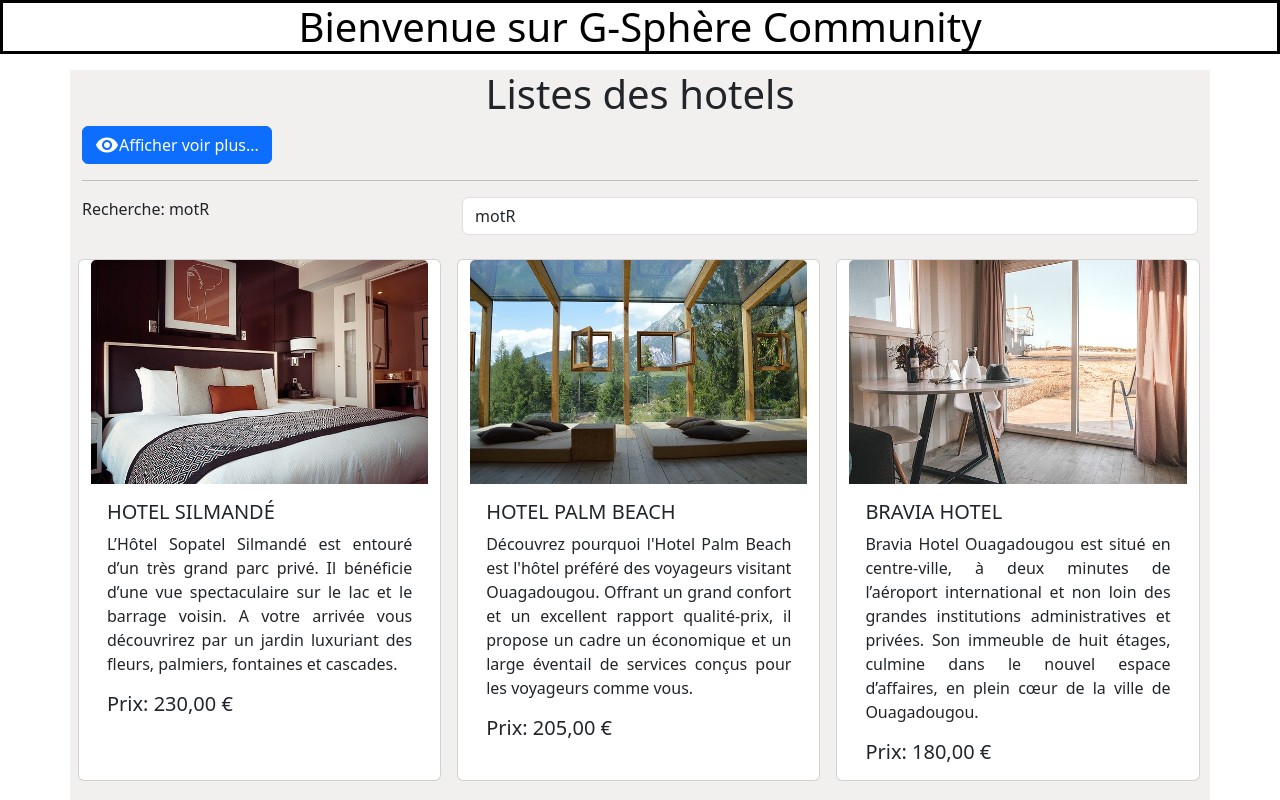
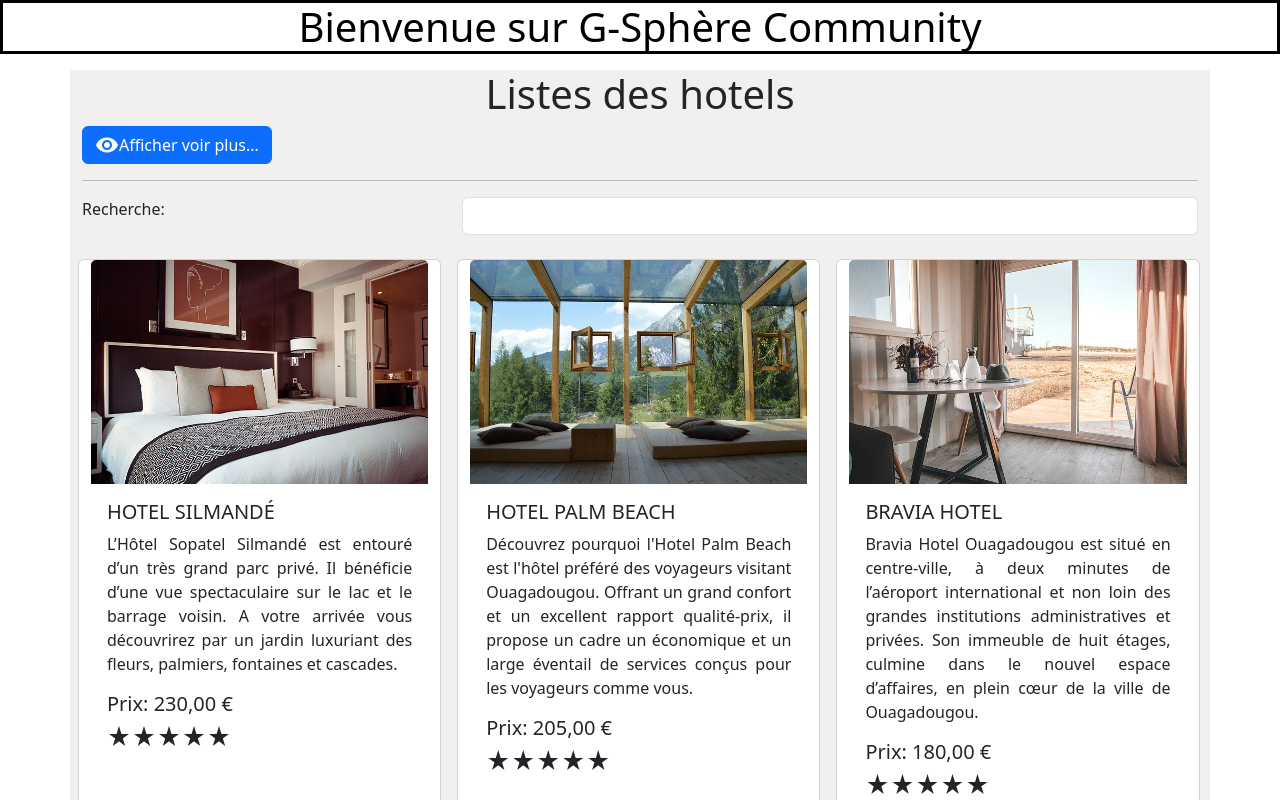
Before and after one commit to gangosimeon/ng-perso-app, an Angular app: page / in a window 1280 px wide. Shown: the top 800 px of the page. Built offline with nearby package versions, Linux system fonts and the light colour scheme.

Commit message:
add star-rating component

```diff
--- a/src/app/app.component.html
+++ b/src/app/app.component.html
@@ -1,5 +1,5 @@
 <!DOCTYPE html>
-<html lang="en">
+<html lang="fr">
 <head>
   <meta charset="UTF-8">
   <meta name="viewport" content="width=device-width, initial-scale=1.0">
@@ -10,5 +10,6 @@
 
   <app-hotel-list></app-hotel-list>
 
+
 </body>
 </html>
--- a/src/app/app.module.ts
+++ b/src/app/app.module.ts
@@ -7,12 +7,16 @@ import { HotelListComponent } from './hotel-list/hotel-list.component';
 import { FormsModule } from '@angular/forms';
 import { CommonModule, registerLocaleData } from '@angular/common';
 import LocaleFr from '@angular/common/locales/fr';
+import { ReplaceComma } from './shared/pipes/replaceComma';
+import { StarRatingComponent } from './shared/components/star-rating/star-rating.component';
 registerLocaleData(LocaleFr);
 
 @NgModule({
   declarations: [
     AppComponent,
-    HotelListComponent
+    HotelListComponent,
+    ReplaceComma,
+    StarRatingComponent
   ],
   imports: [
     BrowserModule,
--- a/src/app/hotel-list/hotel-list.component.html
+++ b/src/app/hotel-list/hotel-list.component.html
@@ -12,21 +12,22 @@
 
     <div class="row mb-3 mt-3">
         <div class="col-md-4">
-            Recherche: {{motRech}}
+          Recherche:  {{filterHotel}}
         </div>
         <div class="col-md-8">
-            <input type="text" class="form-control" [(ngModel)]="motRech">
+            <input type="text" class="form-control" [(ngModel)]="filterHotel">
         </div>
     </div>
 
     <div class="row  d-flex">
-        <div class="card m-2 mb-4" style="width: 22.7rem;" *ngFor="let hotel of hotels">
-            <img [src]="hotel.img" [title]="hotel.nom" class="card-img-top" [alt]="hotel.nom">
+        <div class="card m-2 mb-4" style="width: 22.7rem;" *ngFor="let hotel of filteredHotels">
+            <img [src]="hotel.imgUrl" [title]="hotel.nom" class="card-img-top" [alt]="hotel.nom">
             <div class="card-body">
-            <h5 class="card-title">{{hotel.nom | uppercase}}</h5>
-            <p class="card-text justify-content">{{hotel.description }}</p>
-            <h5 class="card-text" *ngIf="hotel.prix !=null ">Prix: {{hotel.prix | currency: 'EUR' :'symbol':'1.2-2':'fr'}}</h5>
-            <a href="#" class="btn btn-primary" *ngIf="bool">Voir plus...</a>
+                <h5 class="card-title">{{hotel.nom | uppercase}}</h5>
+                <p class="card-text justify-content">{{hotel.description }}</p>
+                <h5 class="card-text" *ngIf="hotel.prix !=null ">Prix: {{hotel.prix | currency : 'EUR' :'symbol':'1.2-2':'fr'}}</h5>
+                <app-star-rating [rating]="hotel.rating"></app-star-rating>
+                <a href="#" class="btn btn-primary" *ngIf="bool">Voir plus...</a>
             </div>
         </div>
     </div>
--- a/src/app/hotel-list/hotel-list.component.ts
+++ b/src/app/hotel-list/hotel-list.component.ts
@@ -1,22 +1,84 @@
-import { Component } from '@angular/core';
-
+import { Component, OnInit } from '@angular/core';
+import { Hotel } from '../models/hotel.model';
 @Component({
   selector: 'app-hotel-list',
   templateUrl: './hotel-list.component.html',
   styleUrls: ['./hotel-list.component.scss']
 })
-export class HotelListComponent {
+export class HotelListComponent implements OnInit{
   title="Listes des hotels "
-  public hotels=[
-    {id:1,nom: "Hotel Silmandé",img:"assets/hotel-room.jpg",prix:230,description: "L’Hôtel Sopatel Silmandé est entouré d’un très grand parc privé. Il bénéficie d’une vue spectaculaire sur le lac et le barrage voisin. A votre arrivée vous découvrirez par un jardin luxuriant des fleurs, palmiers, fontaines et cascades. "},
-    {id:2,nom: "Hotel Palm Beach",img:"assets/window.jpg",prix:205,description: "Découvrez pourquoi l'Hotel Palm Beach est l'hôtel préféré des voyageurs visitant Ouagadougou. Offrant un grand confort et un excellent rapport qualité-prix, il propose un cadre un économique et un large éventail de services conçus pour les voyageurs comme vous."},
-    {id:3,nom: "Bravia Hotel",img:"assets/indoors.jpg",prix:180,description: "Bravia Hotel Ouagadougou est situé en centre-ville, à deux minutes de l’aéroport international et non loin des grandes institutions administratives et privées. Son immeuble de huit étages, culmine dans le nouvel espace d’affaires, en plein cœur de la ville de Ouagadougou."},
-    {id:4,nom: "Hotel Royal Beach",img:"assets/the-interior.jpg",prix:130,description: "Expérience Fort, le Royal Beach Hotel propose cent quarante chambres, dont des suites toutes climatisées, quatorze au niveau septembre, toutes non-fumeurs ; avec écran plat ; mini-bar; téléphone; salle de bain; internet haut débit etc."}
+  public hotels:Hotel[]=[
+    {
+      id:1,
+      nom: "Hotel Silmandé",
+      imgUrl:"assets/hotel-room.jpg",
+      prix:230,
+      description: "L’Hôtel Sopatel Silmandé est entouré d’un très grand parc privé. Il bénéficie d’une vue spectaculaire sur le lac et le barrage voisin. A votre arrivée vous découvrirez par un jardin luxuriant des fleurs, palmiers, fontaines et cascades. ",
+      rating:2
+    },
+    {
+      id:2,
+      nom: "Hotel Palm Beach",
+      imgUrl:"assets/window.jpg",
+      prix:205,
+      description: "Découvrez pourquoi l'Hotel Palm Beach est l'hôtel préféré des voyageurs visitant Ouagadougou. Offrant un grand confort et un excellent rapport qualité-prix, il propose un cadre un économique et un large éventail de services conçus pour les voyageurs comme vous.",
+      rating:5
+    },
+    {
+      id:3,
+      nom: "Bravia Hotel",
+      imgUrl:"assets/indoors.jpg",
+      prix:180,
+      description: "Bravia Hotel Ouagadougou est situé en centre-ville, à deux minutes de l’aéroport international et non loin des grandes institutions administratives et privées. Son immeuble de huit étages, culmine dans le nouvel espace d’affaires, en plein cœur de la ville de Ouagadougou.",
+      rating:3.5
+    },
+    {
+      id:4,
+      nom: "Hotel Royal Beach",
+      imgUrl:"assets/the-interior.jpg",
+      prix:130,
+      description: "Expérience Fort, le Royal Beach Hotel propose cent quarante chambres, dont des suites toutes climatisées, quatorze au niveau septembre, toutes non-fumeurs ; avec écran plat ; mini-bar; téléphone; salle de bain; internet haut débit etc.",
+      rating:4
+    }
 
   ]
 
+  public filteredHotels:Hotel[]=[];
+
   public bool !:boolean;
-  public motRech ="motR"
+  public motRech ="motR";
+  private _filterHotel="mot"
+
+
+
+  ngOnInit(): void {
+   this.filteredHotels=this.hotels;
+   this.filterHotel=""
+  }
+   /**
+     * get
+     */
+   public get hotelFilter():string {
+    return this._filterHotel;
+  }
+
+
+  /**
+   * set
+   */
+  public set filterHotel(hotel:string) {
+    this._filterHotel= hotel;
+    this.filteredHotels=this.hotelFilter ? this.filterHotels(this.hotelFilter) : this.hotels;
+  }
+
+  private filterHotels(hotelRech:string): Hotel[] {
+    hotelRech = hotelRech.toLocaleLowerCase();
+
+    const res = this.hotels.filter(
+      (hotel:Hotel)=> hotel.nom.toLocaleLowerCase().indexOf(hotelRech)!=-1
+    );
+    return res;
+  }
 
   public AfficherCacher():void{
     this.bool = !this.bool;
--- /dev/null
+++ b/src/app/shared/components/star-rating/star-rating.component.html
@@ -0,0 +1,10 @@
+<div class="star-container">
+
+    <span class="star-wrapper" >
+        <span class="material-icons">star_rate</span>
+        <span class="material-icons">star_rate</span>
+        <span class="material-icons">star_rate</span>
+        <span class="material-icons">star_rate</span>
+        <span class="material-icons">star_rate</span>
+    </span>
+</div>
--- /dev/null
+++ b/src/app/shared/components/star-rating/star-rating.component.scss
@@ -0,0 +1,17 @@
+.star-container{
+    cursor: pointer;
+    height: 30px;
+    overflow: hidden;
+
+}
+
+span{
+    width: 25px;
+}
+
+
+.star-wrapper{
+    width: 125px;
+    cursor: pointer;
+    display: inline;
+}
--- /dev/null
+++ b/src/app/shared/components/star-rating/star-rating.component.ts
@@ -0,0 +1,21 @@
+import { Component, Input, OnChanges, SimpleChanges } from '@angular/core';
+
+@Component({
+  selector: 'app-star-rating',
+  templateUrl: './star-rating.component.html',
+  styleUrls: ['./star-rating.component.scss']
+})
+export class StarRatingComponent implements OnChanges{
+
+  @Input() public rating =2;
+  public starWidth !:number;
+
+
+  ngOnChanges(){
+
+    this.starWidth = this.rating*125/5;
+    console.log(this.starWidth)
+  }
+
+
+}
--- /dev/null
+++ b/src/app/shared/pipes/replaceComma.ts
@@ -0,0 +1,18 @@
+import { Pipe, PipeTransform } from "@angular/core";
+
+@Pipe({
+    name:'replaceComma'
+})
+
+export class ReplaceComma implements PipeTransform{
+
+    transform(value: string): string {
+        if(!!value){
+            return value.replace(/,/,'.')
+        }else{
+            return ''
+        }
+
+    }
+
+}
```
Also changed, not shown: src/app/models/hotel.model.ts (added, +8 -0 lines), 1 other file (tests, documents, lock files or other folders).
